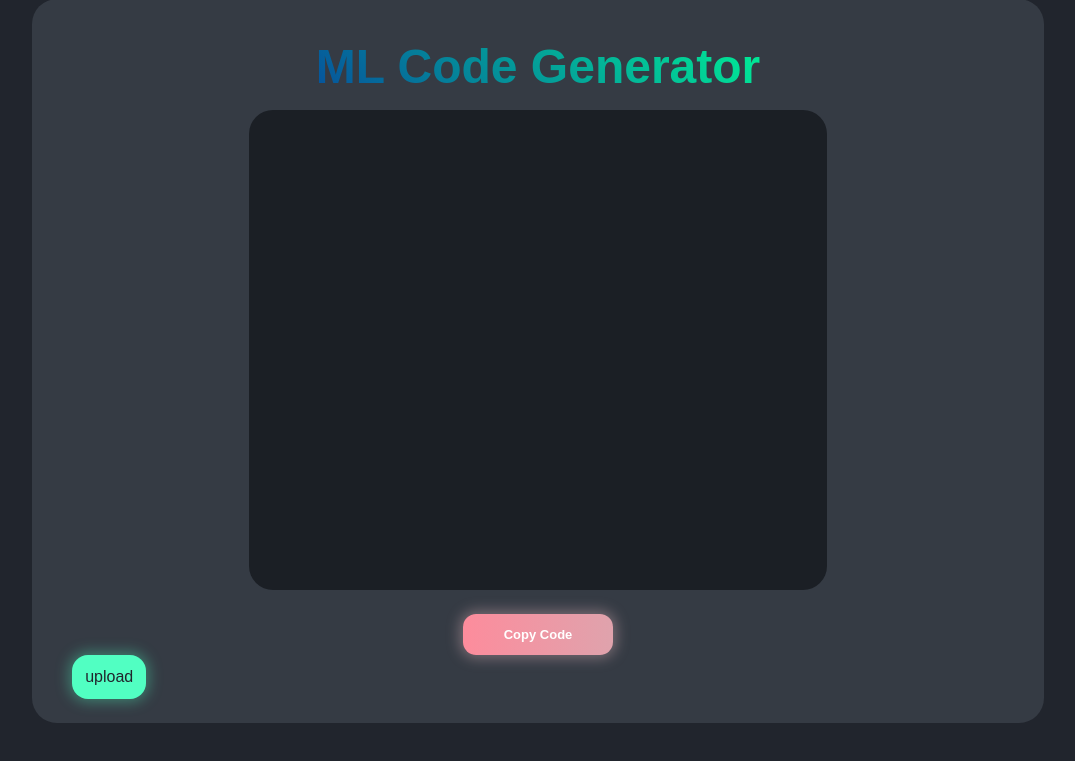
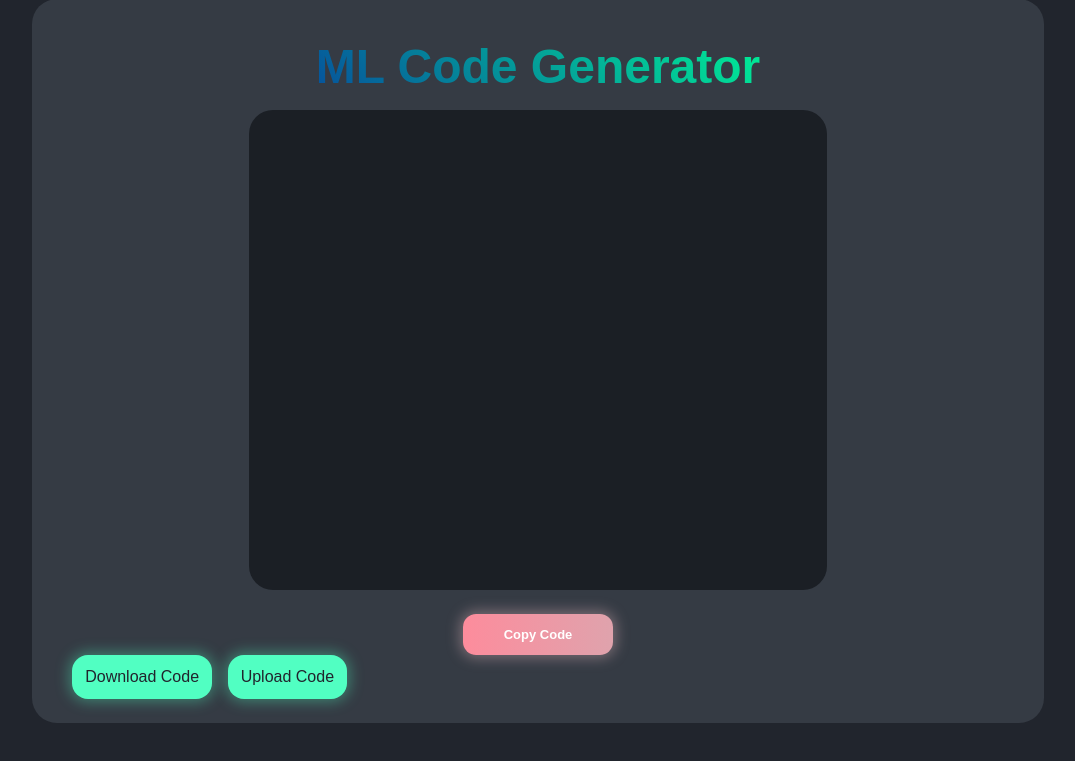
Before and after one commit to oss-slu/ml_code_generator, a Flask app: page /download in a window 1280 px wide. Shown: the part 39-800 px from the top of the page, without its empty margins (102-1177 px from the left). Run offline with Flask 2, Linux system fonts and the light colour scheme.

Commit message:
allows used to be able to download file rather than it only being uploaded to the server

```diff
--- a/flask_app/api/google_colab/google_drive.py
+++ b/flask_app/api/google_colab/google_drive.py
@@ -1,4 +1,5 @@
 import tempfile
+from datetime import date
 
 import flask
 
@@ -56,3 +57,6 @@ def upload():
       docs_id = save_image(filename, mime_type, file_data)
       return flask.redirect("https://colab.research.google.com/drive/" + docs_id)
    return flask.render_template("upload.html")
+
+def download():
+   return flask.send_file("../data/" + str(date.today()) + ".ipynb")
--- a/flask_app/flask_main.py
+++ b/flask_app/flask_main.py
@@ -33,6 +33,7 @@ def create_app():
    app.add_url_rule('/login', view_func=google_auth.login, methods=['GET'])
    app.add_url_rule('/login/callback', view_func=google_auth.login_callback, methods=['GET'])
    app.add_url_rule('/upload', view_func=google_drive.upload, methods=['GET','POST'])
+   app.add_url_rule('/download_code', view_func=google_drive.download, methods=['GET'])
    return app
 
 # main driver function
--- a/flask_app/templates/info/code.html
+++ b/flask_app/templates/info/code.html
@@ -11,9 +11,11 @@
 </div>
 <div>
     <ul>
-        <li><a href="/login">upload</a>
+        <li><a href="/download_code">Download Code</a></li>
+        <li><a href="/login">Upload Code</a></li>
     </ul>
 </div>
+
 <script>
     var copyBtn = document.querySelector('.action');
     copyBtn.addEventListener('click', function(event) {
```
